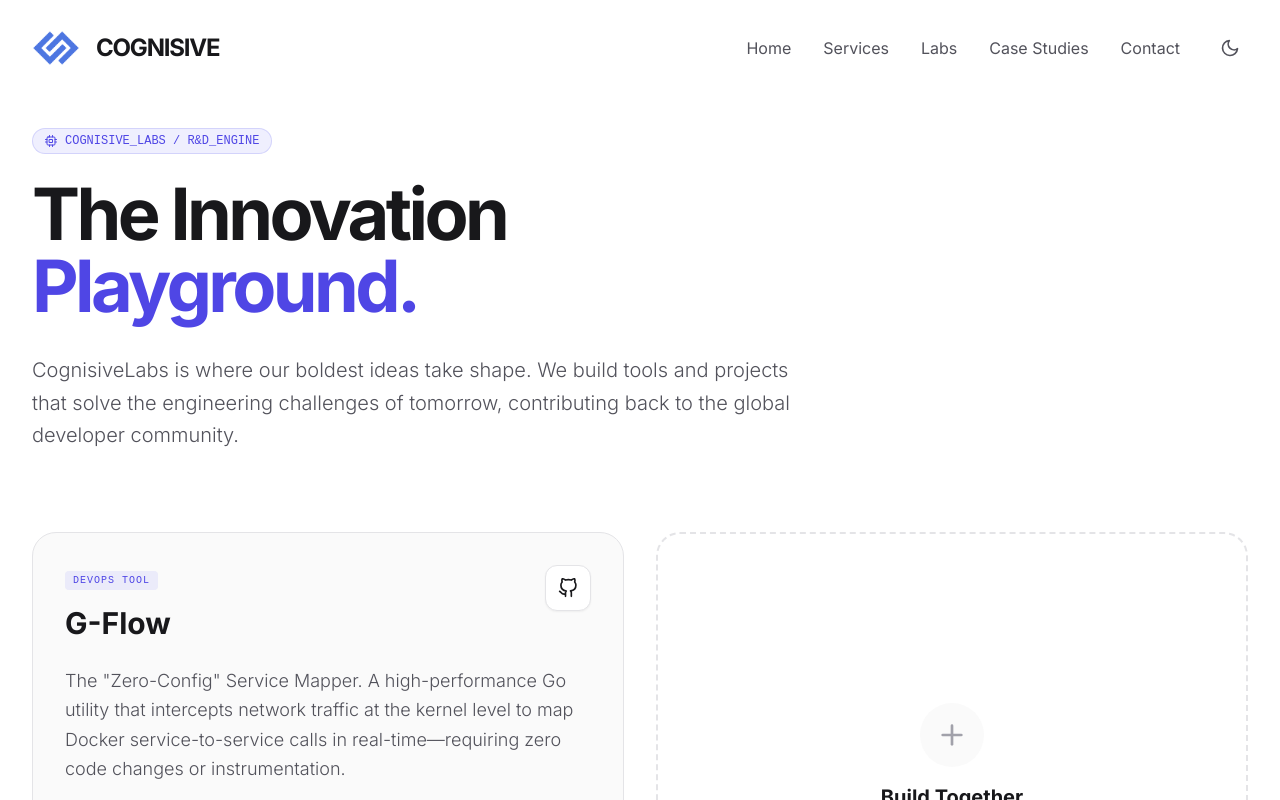
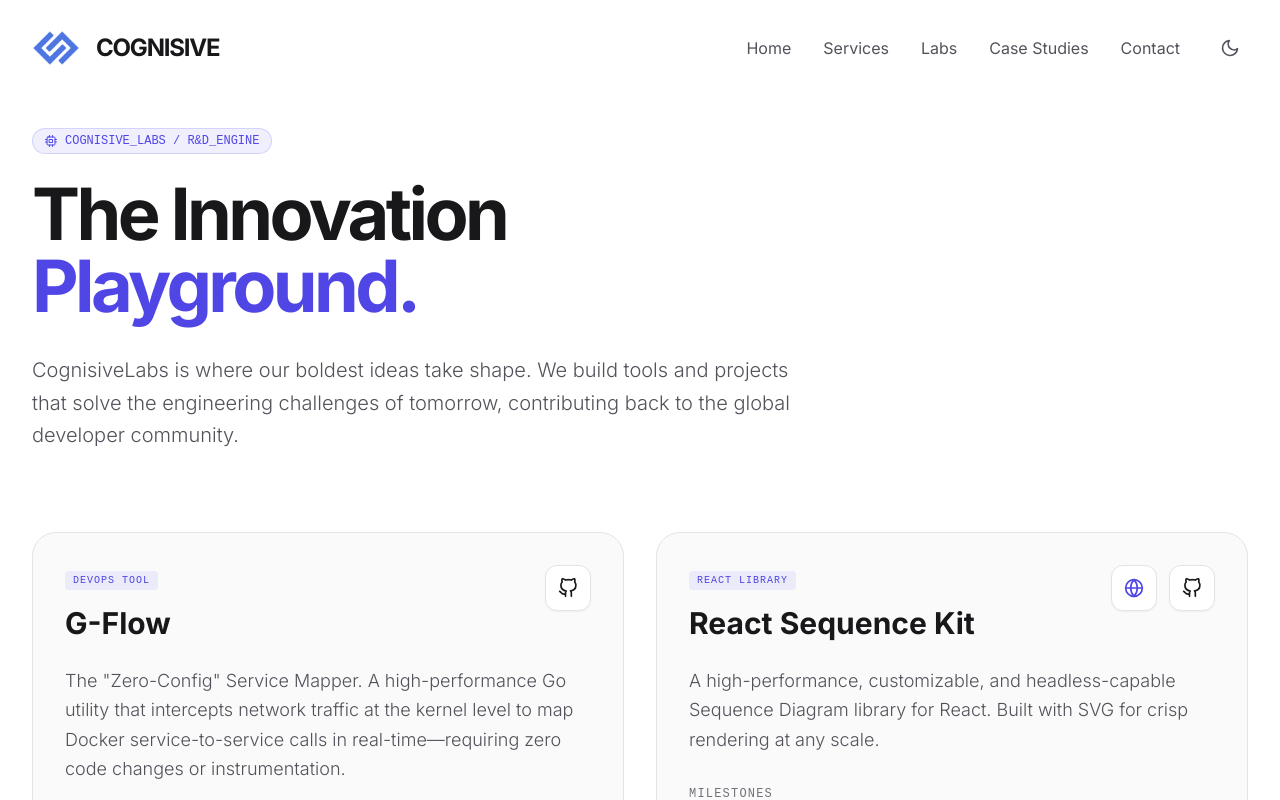
Before and after one commit to cognisivelabs/cognisivelabs.github.io, a Next.js app: page /projects in a window 1280 px wide. Shown: the top 800 px of the page. Built offline with nearby package versions, Linux system fonts and the light colour scheme.

Commit message:
feat: add react-sequence-kit to projects page with website link

```diff
--- a/app/projects/page.tsx
+++ b/app/projects/page.tsx
@@ -1,7 +1,7 @@
 'use client';
 
 import { motion } from 'framer-motion';
-import { FiGithub, FiCode, FiBox, FiCpu, FiPlus } from 'react-icons/fi';
+import { FiGithub, FiCode, FiBox, FiCpu, FiPlus, FiGlobe } from 'react-icons/fi';
 
 interface Project {
   title: string;
@@ -11,6 +11,7 @@
   github: string;
   status: string;
   achievements: string[];
+  website?: string;
 }
 
 const projects: Project[] = [
@@ -22,6 +23,16 @@
     github: 'https://github.com/cognisivelabs/g-flow',
     status: 'IN-PROGRESS',
     achievements: ['Zero-Instrumentation Mapping', 'Real-time Traffic Visualization', 'Docker Bridge Sniffing']
+  },
+  {
+    title: 'React Sequence Kit',
+    category: 'React Library',
+    description: 'A high-performance, customizable, and headless-capable Sequence Diagram library for React. Built with SVG for crisp rendering at any scale.',
+    tech: ['React', 'TypeScript', 'SVG', 'Headless UI'],
+    github: 'https://github.com/cognisivelabs/react-sequence-kit',
+    website: 'https://cognisivelabs.github.io/react-sequence-kit/',
+    status: 'BETA',
+    achievements: ['Headless Architecture', 'Infinite Canvas', 'Auto-Layout Engine', 'Export to SVG/PNG']
   }
 ];
 
@@ -64,11 +75,23 @@
                     <span className="text-[10px] font-mono tracking-widest text-indigo-600 dark:text-indigo-400 uppercase bg-indigo-500/10 px-2 py-1 rounded">
                       {project.category}
                     </span>
-                    <h3 className="text-3xl font-bold mt-4 leading-tight group-hover:text-indigo-600 dark:group-hover:text-indigo-400 transition-colors">
-                      {project.title}
-                    </h3>
+                    <a
+                      href={project.website || project.github}
+                      target="_blank"
+                      rel="noopener noreferrer"
+                      className="group-hover:opacity-75 transition-opacity"
+                    >
+                      <h3 className="text-3xl font-bold mt-4 leading-tight group-hover:text-indigo-600 dark:group-hover:text-indigo-400 transition-colors">
+                        {project.title}
+                      </h3>
+                    </a>
                   </div>
                   <div className="flex space-x-3">
+                    {project.website && (
+                      <a href={project.website} target="_blank" rel="noopener noreferrer" className="p-3 bg-white dark:bg-neutral-800 border border-neutral-200 dark:border-neutral-700 rounded-xl hover:bg-neutral-50 dark:hover:bg-neutral-700 transition-colors shadow-sm text-indigo-600 dark:text-indigo-400">
+                        <FiGlobe size={20} />
+                      </a>
+                    )}
                     <a href={project.github} target="_blank" rel="noopener noreferrer" className="p-3 bg-white dark:bg-neutral-800 border border-neutral-200 dark:border-neutral-700 rounded-xl hover:bg-neutral-50 dark:hover:bg-neutral-700 transition-colors shadow-sm">
                       <FiGithub size={20} />
                     </a>
```
